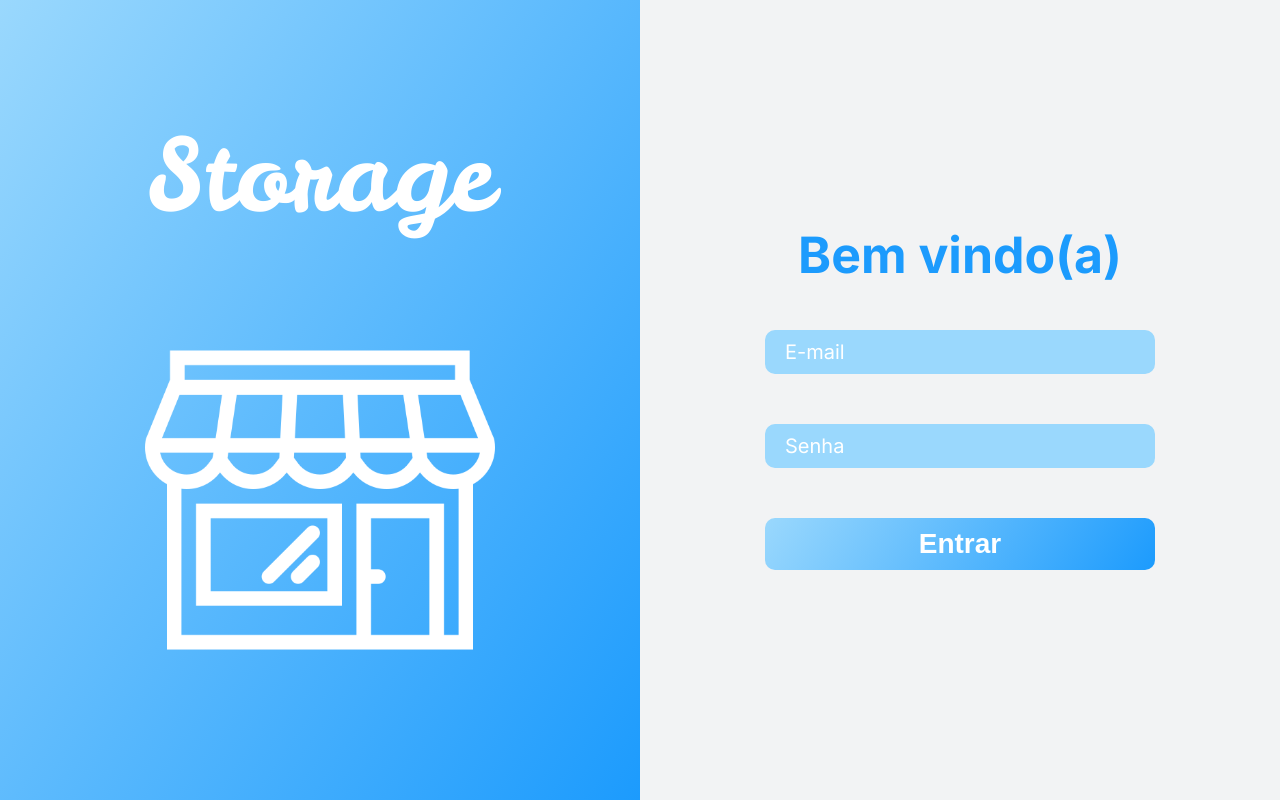
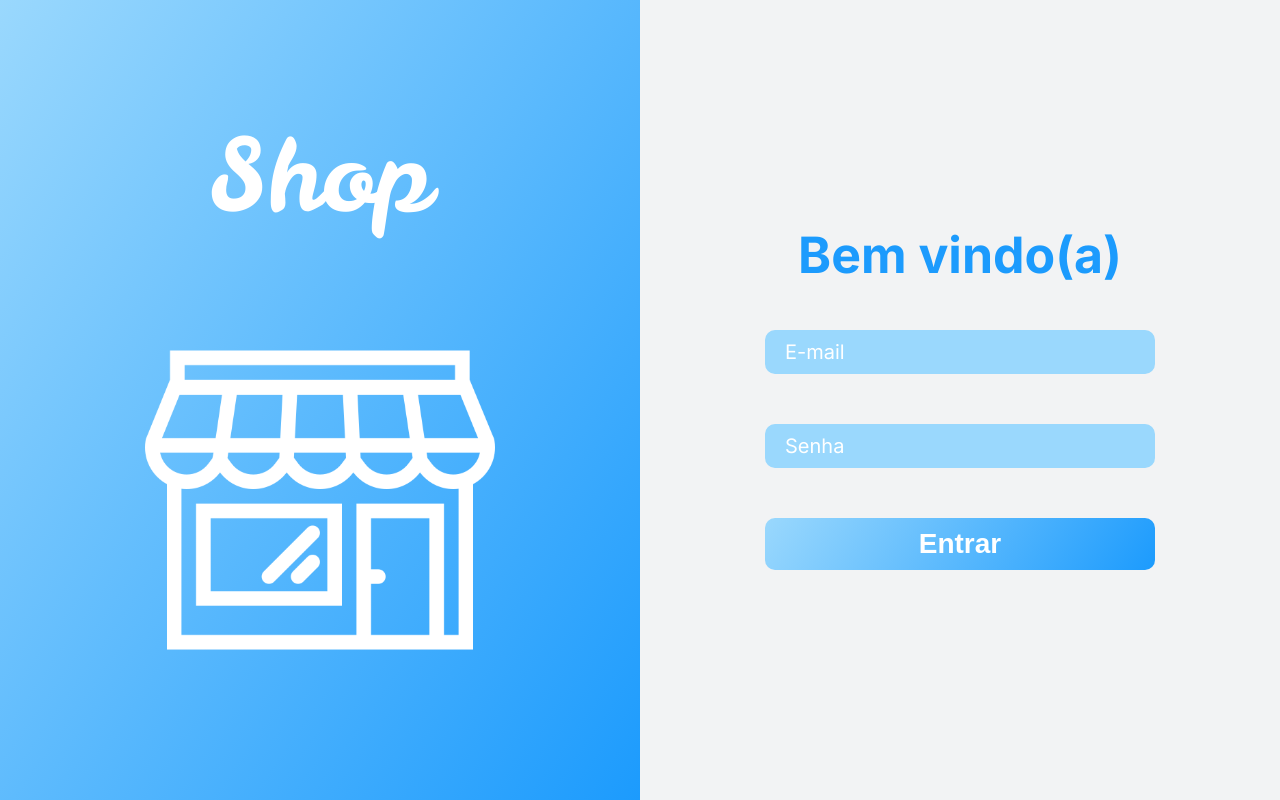
Before and after one commit to DanielCavalcantih/shop-front-end, a React (Create React App) app: page / in a window 1280 px wide. Built offline with nearby package versions, Linux system fonts and the light colour scheme; the HTML template or start-up script is replaced by a standard one.

Commit message:
Ajustes README

```diff
--- a/package.json
+++ b/package.json
@@ -1,5 +1,5 @@
 {
-  "name": "storage",
+  "name": "shop",
   "version": "0.1.0",
   "private": true,
   "dependencies": {
--- a/src/components/header/index.jsx
+++ b/src/components/header/index.jsx
@@ -11,7 +11,7 @@ export default function Header() {
 
   return (
     <header>
-      <h1>Storage</h1>
+      <h1>Shop</h1>
       <button onClick={handleLeave}>Sair</button>
     </header>
   );
--- a/src/pages/LoginPage.jsx
+++ b/src/pages/LoginPage.jsx
@@ -28,7 +28,7 @@ export default function LoginPage() {
   return (
     <div className="container-login">
       <div className="img-title">
-        <h1>Storage</h1>
+        <h1>Shop</h1>
         <img src={shop} alt="Imagem de shop" />
       </div>
       <div className="container-form">
```
Also changed, not shown: 1 other file (tests, documents, lock files or other folders).
